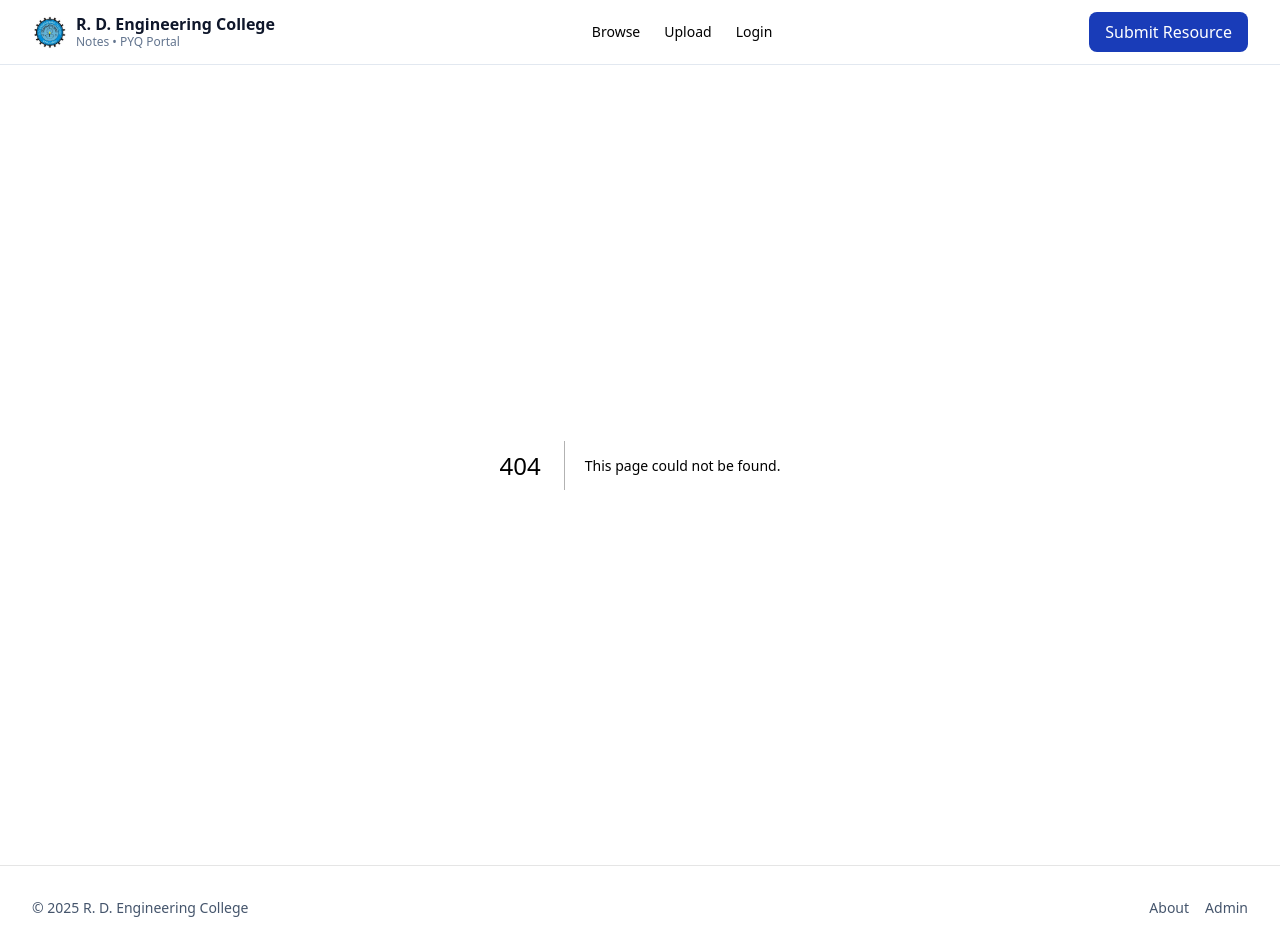
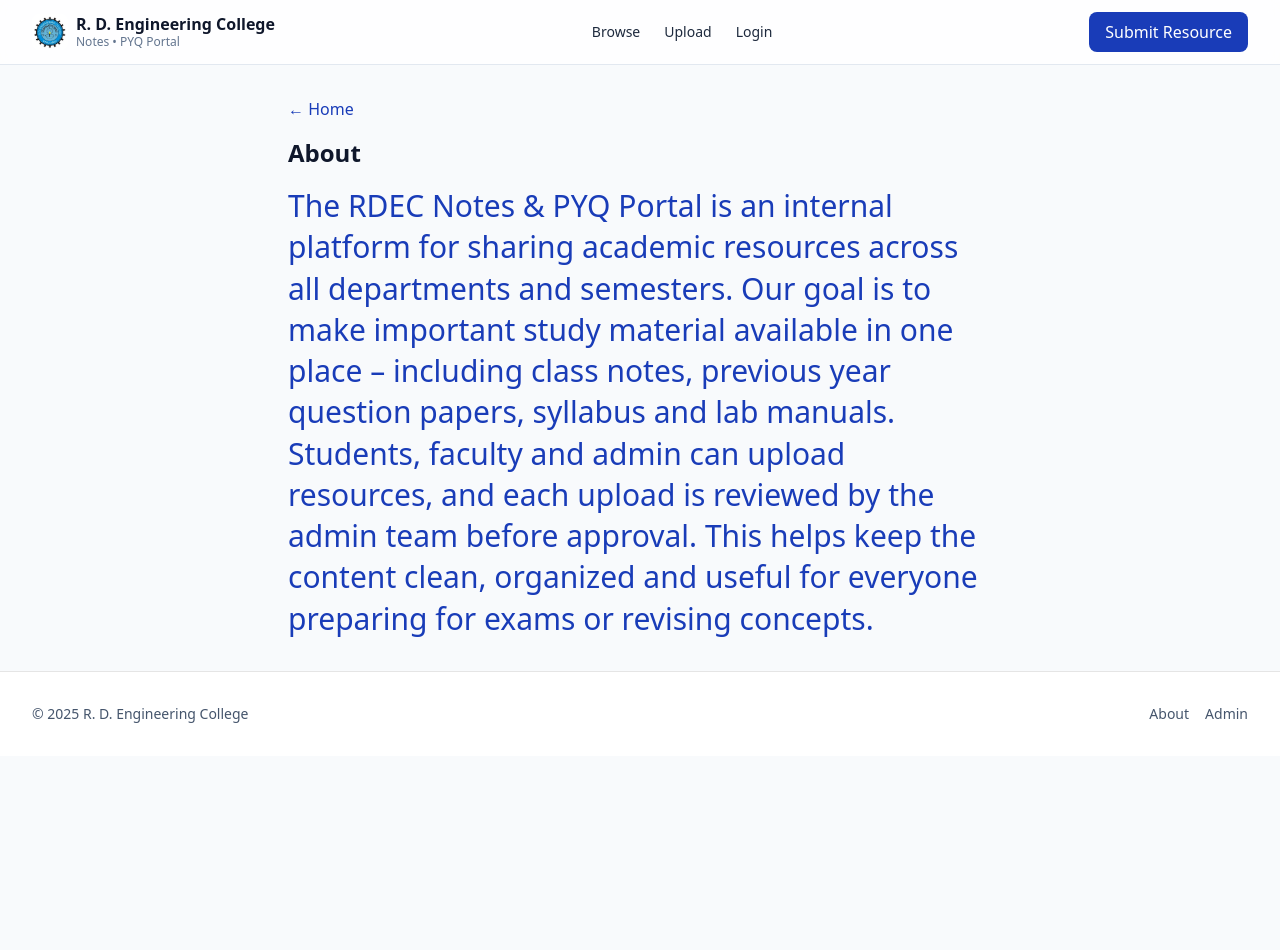
Before and after one commit to Abhay241-ds/RDEC, a Next.js app: page /about in a window 1280 px wide. Before the commit this address had no page. After the commit the page ends 800 px from the top, so only its background shows below. Built offline with nearby package versions, Linux system fonts and the light colour scheme.

Commit message:
Add About page with portal description

```diff
--- /dev/null
+++ b/app/about/page.tsx
@@ -0,0 +1,11 @@
+export default function AboutPage() {
+  return (
+    <div className="max-w-3xl mx-auto px-4 sm:px-6 lg:px-8 py-8">
+      <a href="/" className="text-blue-800">← Home</a>
+      <h1 className="mt-4 text-2xl font-bold text-slate-900">About</h1>
+      <p className="mt-4 text-[30px] text-blue-800 leading-snug">
+        The RDEC Notes & PYQ Portal is an internal platform for sharing academic resources across all departments and semesters. Our goal is to make important study material available in one place – including class notes, previous year question papers, syllabus and lab manuals. Students, faculty and admin can upload resources, and each upload is reviewed by the admin team before approval. This helps keep the content clean, organized and useful for everyone preparing for exams or revising concepts.
+      </p>
+    </div>
+  );
+}
```
